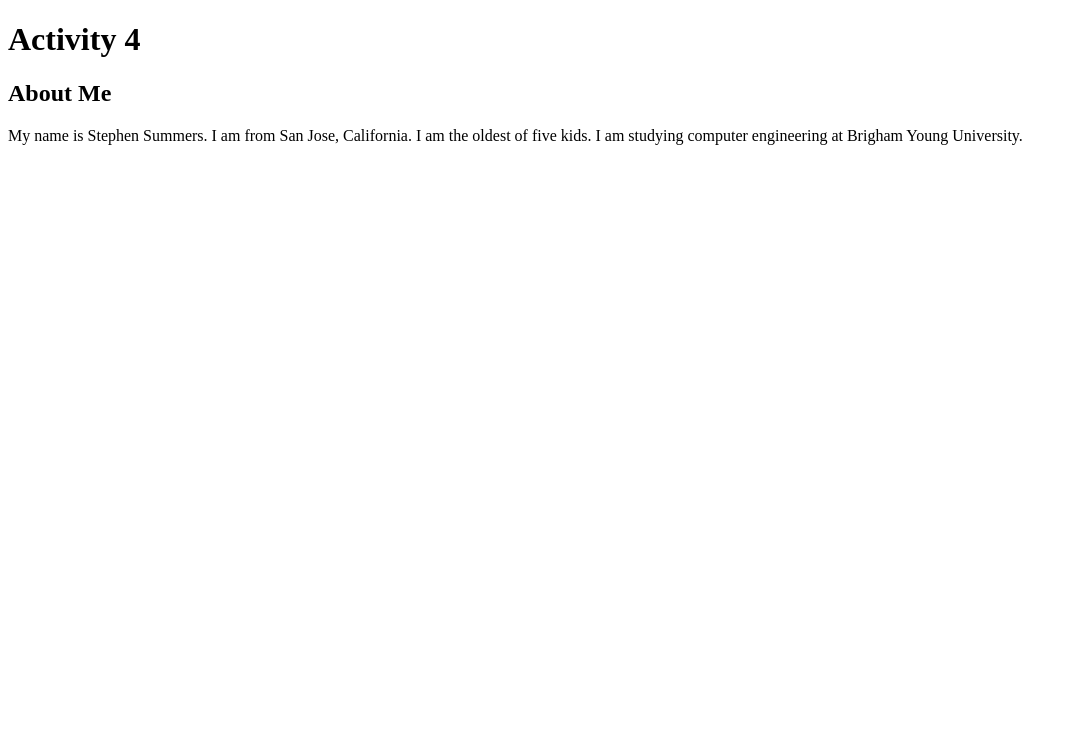
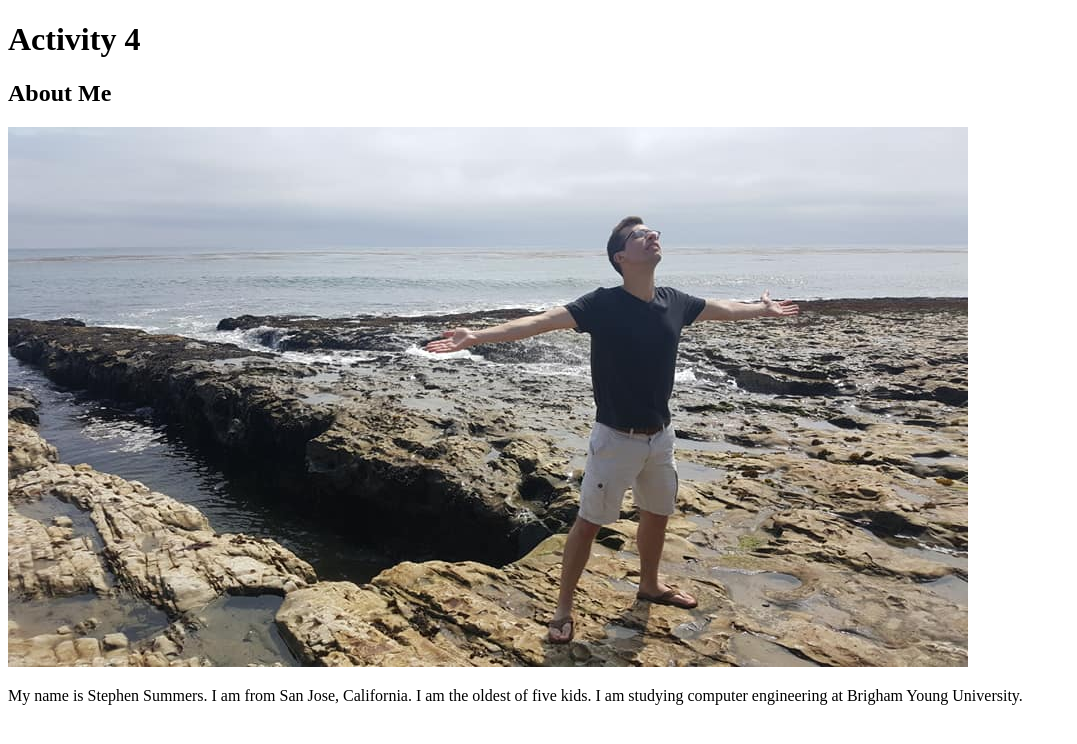
Before and after one commit to stsummers95/CS260Activities, a plain HTML site: page index.html in a window 1280 px wide. Shown: the whole page, without its empty margins (0-1077 px from the left). Drawn offline with Linux system fonts and the light colour scheme.

Commit message:
Included the picture of myself in the About Me index.html page.

```diff
--- a/index.html
+++ b/index.html
@@ -6,6 +6,7 @@
   <body>
     <h1>Activity 4</h1>
     <h2>About Me</h2>
+    <img src="about_me_pic.jpg">
     <p>My name is Stephen Summers. I am from San Jose, California. I am the oldest of five kids. I am studying computer engineering at Brigham Young University.</p>
   </body>
 </html>
```
